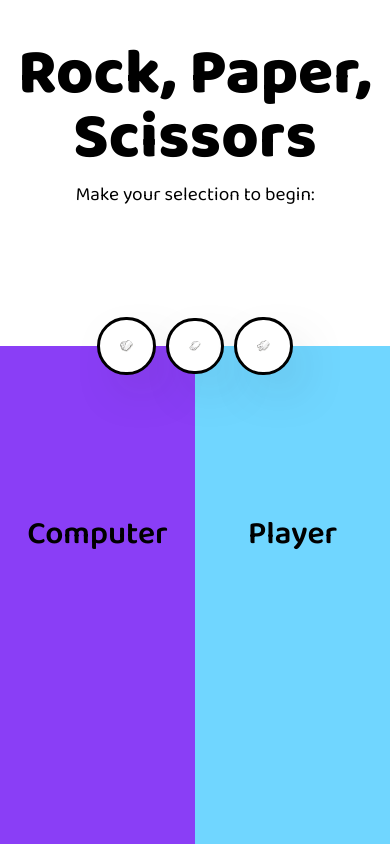
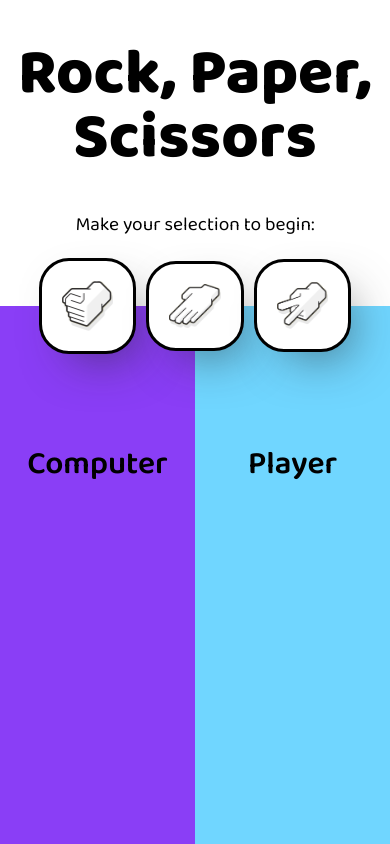
Before and after one commit to brandicameron/rock-paper-scissors, a plain HTML site: page index.html in a window 390 px wide. Drawn offline with Linux system fonts and the light colour scheme.

Commit message:
changed some mobile media queries

```diff
--- a/css/main.css
+++ b/css/main.css
@@ -31,7 +31,7 @@ h1 {
 
 .instructions {
     text-align: center;
-    margin: -30px 0 40px 0;
+/*    margin: -30px 0 40px 0;*/
     font-size: 1.2rem;
 }
 
@@ -48,13 +48,12 @@ h1 {
     display: flex;
     align-items: center;
     justify-content: center;
-    cursor: pointer;
 }
 
-.player-select-btn > img {
-    max-width: 100px;
-    width: 15vw;
-    min-height: 100px;
+.player-choice {
+    max-width: 120px;
+    width: 25vw;
+    min-height: 120px;
     padding: 20px;
     background: #fff;
     border: 3px solid black;
@@ -63,12 +62,12 @@ h1 {
     box-shadow: 15px 20px 50px -20px rgb(34 34 34 / 70%);
 }
 
-.player-select-btn > img:hover {
+.player-choice:hover {
     transform: scale(1.01);
     transition: transform 100ms linear;
 }
 
-.player-select-btn > img:active {
+.player-choice:active {
     transform: scale(.98);
     transition: transform 100ms linear;
 }
@@ -154,7 +153,20 @@ h1 {
         top: 80%;
     }
 
-    .player-select-btn > img {
+    .player-select-btn {
+        margin-top: -30px;
+    }
+
+    .players {
+        margin-top: -100px;
+    }
+
+    .player-choice {
         min-height: auto;
     }
+
+    .winner {
+        top: 75%;
+        font-size: 2.7rem;
+    }
 }
```
Also changed, not shown: 2 other files.
